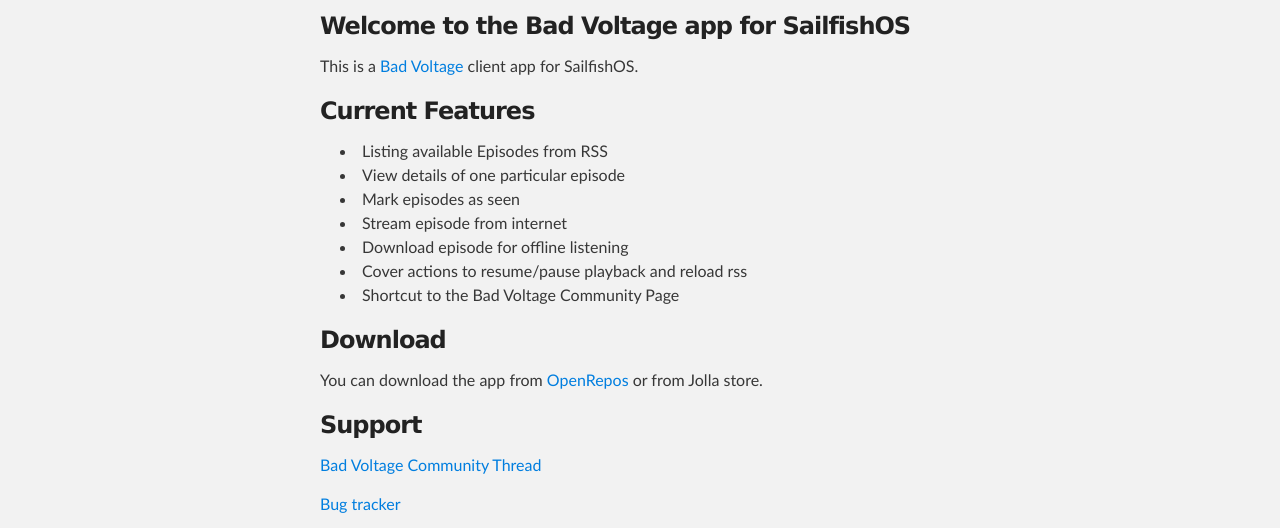
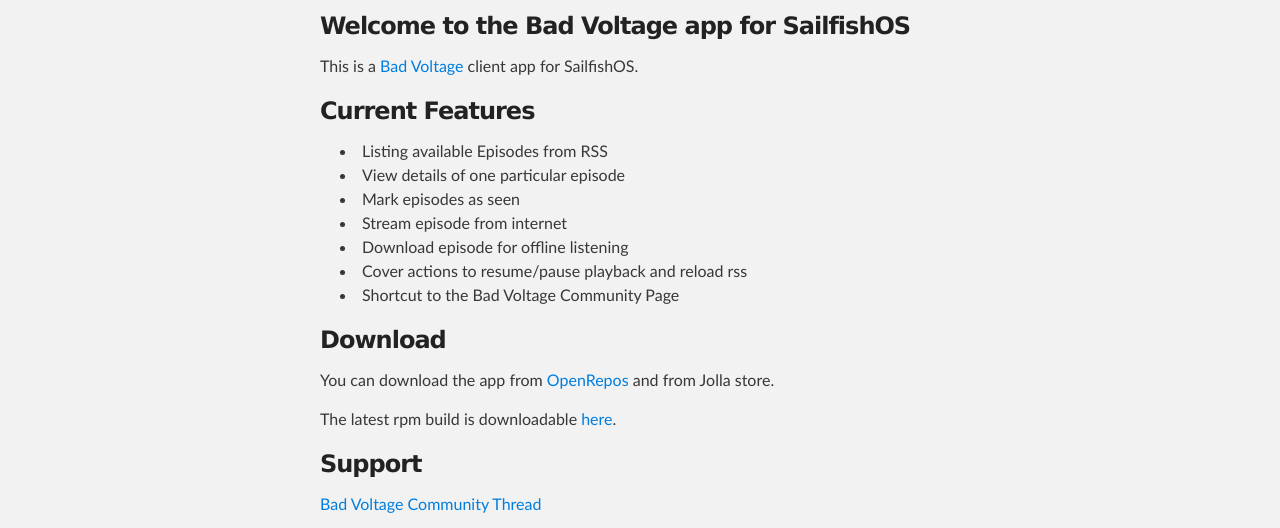
Before and after one commit to badvoltage/sailfish-app, a plain HTML site: page index.html in a window 1280 px wide. Shown: the part 252-780 px from the top of the page. Drawn offline with Linux system fonts and the light colour scheme.

Commit message:
Create gh-pages branch via GitHub

```diff
--- a/index.html
+++ b/index.html
@@ -50,7 +50,9 @@
 </ul><h3>
 <a name="download" class="anchor" href="#download"><span class="octicon octicon-link"></span></a>Download</h3>
 
-<p>You can download the app from <a href="https://openrepos.net/content/scharel/bad-voltage">OpenRepos</a> or from Jolla store.</p>
+<p>You can download the app from <a href="https://openrepos.net/content/scharel/bad-voltage">OpenRepos</a> and from Jolla store.</p>
+
+<p>The latest rpm build is downloadable <a href="https://github.com/scharel/harbour-badvoltage/releases">here</a>.</p>
 
 <h3>
 <a name="support" class="anchor" href="#support"><span class="octicon octicon-link"></span></a>Support</h3>
```
Also changed, not shown: params.json (+1 -1 lines).
